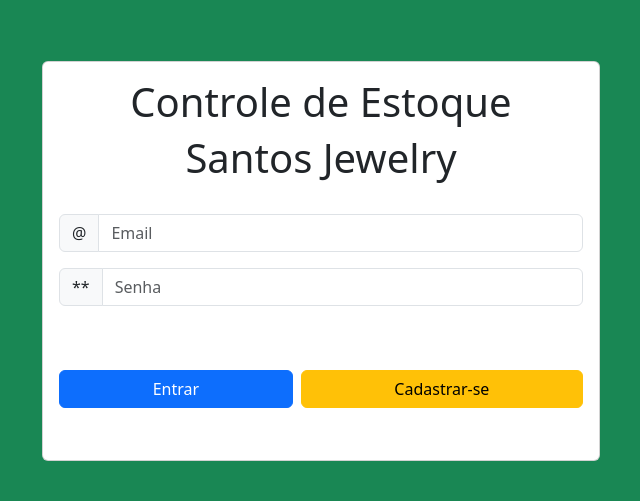
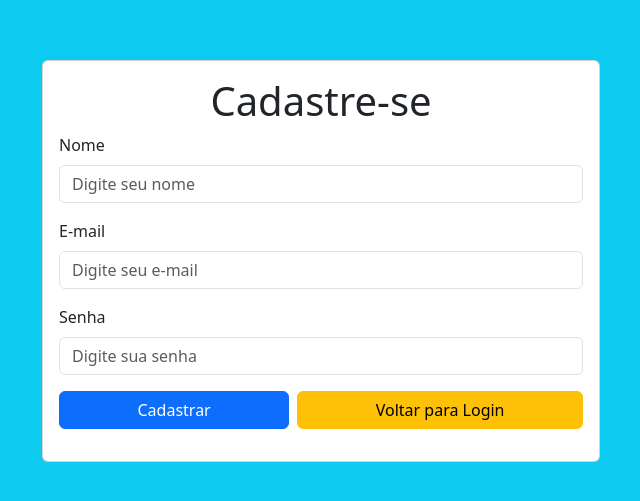
Before and after one commit to brenofilipepy/SjInventoryControl, a React (Create React App) app in the folder views/: page /cadastro in a window 1280 px wide. Shown: the part 139-640 px from the top of the page, without its empty margins (319-959 px from the left). Built offline with nearby package versions, Linux system fonts and the light colour scheme.

Commit message:
Implementing the SignUp component and adding routing logic

```diff
--- a/views/package.json
+++ b/views/package.json
@@ -38,6 +38,7 @@
     ]
   },
   "devDependencies": {
-    "bootstrap": "^5.3.2"
+    "bootstrap": "^5.3.2",
+    "react-router-dom": "^6.22.0"
   }
 }
--- a/views/src/App.tsx
+++ /dev/null
@@ -1,8 +0,0 @@
-import React, { ReactNode } from 'react';
-import LoginPage from './components/Login.tsx'
-
-export default function App(): ReactNode {
-  return (
-    <LoginPage/>
-  );
-}
--- a/views/src/components/Login.tsx
+++ b/views/src/components/Login.tsx
@@ -1,13 +1,19 @@
 import React, { useState } from 'react';
+import { useNavigate } from 'react-router-dom';
 import 'bootstrap/dist/css/bootstrap.min.css';
 
 const LoginPage = () => {
   const [username, setUsername] = useState('');
   const [password, setPassword] = useState('');
+  const navigate = useNavigate();
 
   const handleLogin = () => {
     // Lógica de autenticação
     console.log('Usuário:', username, 'Senha:', password);
+  };
+
+  const handleSignUp = () => {
+    navigate('/cadastro'); // Navega para a página de cadastro
   };
 
   return (
@@ -37,7 +43,7 @@ const LoginPage = () => {
               <center>
                 <div class="d-flex justify-content-between mb-3">
                   <button type="button" class="btn btn-primary flex-fill me-2">Entrar</button>
-                  <button type="button" class="btn btn-warning flex-fill">Cadastrar-se</button>
+                  <button onClick={handleSignUp} type="button" class="btn btn-warning flex-fill">Cadastrar-se</button>
                 </div>
               </center>
             </form>
--- /dev/null
+++ b/views/src/components/Signup.tsx
@@ -0,0 +1,47 @@
+import React, { useState } from 'react';
+import { useNavigate } from 'react-router-dom';
+import 'bootstrap/dist/css/bootstrap.min.css';
+
+const SignUpPage = () => {
+  const navigate = useNavigate();
+
+  const handleBackToLogin = () => {
+    navigate('/login');
+  };
+
+  return (
+    <div class="container-fluid bg-info">
+      <div class="container d-flex align-items-center justify-content-center" style={{height: 100 + "vh"}}>
+        <div class="card w-50 h-60">
+          <div class="card-body">
+          <form>
+            <center>
+              <h2 class="display-6">Cadastre-se</h2>
+            </center>
+            <div class="mb-3">
+              <label for="nome" class="form-label">Nome</label>
+              <input type="text" class="form-control" id="nome" placeholder="Digite seu nome"/>
+            </div>
+            <div class="mb-3">
+              <label for="email" class="form-label">E-mail</label>
+              <input type="email" class="form-control" id="email" placeholder="Digite seu e-mail"/>
+            </div>
+            <div class="mb-3">
+              <label for="senha" class="form-label">Senha</label>
+              <input type="password" class="form-control" id="senha" placeholder="Digite sua senha"/>
+            </div>
+            <center>
+              <div class="d-flex justify-content-between mb-3">
+                <button type="button" class="btn btn-primary flex-fill me-2">Cadastrar</button>
+                <button onClick={handleBackToLogin} type="button" class="btn btn-warning flex-fill">Voltar para Login</button>
+              </div>
+            </center>
+          </form>
+          </div>
+        </div>
+      </div>
+    </div>
+  );
+};
+
+export default SignUpPage;
--- a/views/src/index.tsx
+++ b/views/src/index.tsx
@@ -1,15 +1,19 @@
 import React from 'react';
-import ReactDOM from 'react-dom/client';
-import App from './App.tsx';
+import ReactDOM from 'react-dom';
+import { BrowserRouter as Router, Routes, Route } from 'react-router-dom';
+import LoginPage from './components/Login.tsx';
+import SignUpPage from './components/Signup.tsx';
+import HomePage from './components/Home.tsx'
 
-const rootElement: HTMLElement | null = document.getElementById('root');
-
-if (rootElement) {
-  const root = ReactDOM.createRoot(rootElement);
-
-  root.render(
-    <React.StrictMode>
-      <App />
-    </React.StrictMode>
-  );
-}
+ReactDOM.render(
+  <React.StrictMode>
+    <Router>
+      <Routes>
+        <Route path="/" element={<HomePage />}/>
+        <Route path="/login" element={<LoginPage />} />
+        <Route path="/cadastro" element={<SignUpPage />} />
+      </Routes>
+    </Router>
+  </React.StrictMode>,
+  document.getElementById('root')
+);
```
Also changed, not shown: 1 other file (tests, documents, lock files or other folders).
